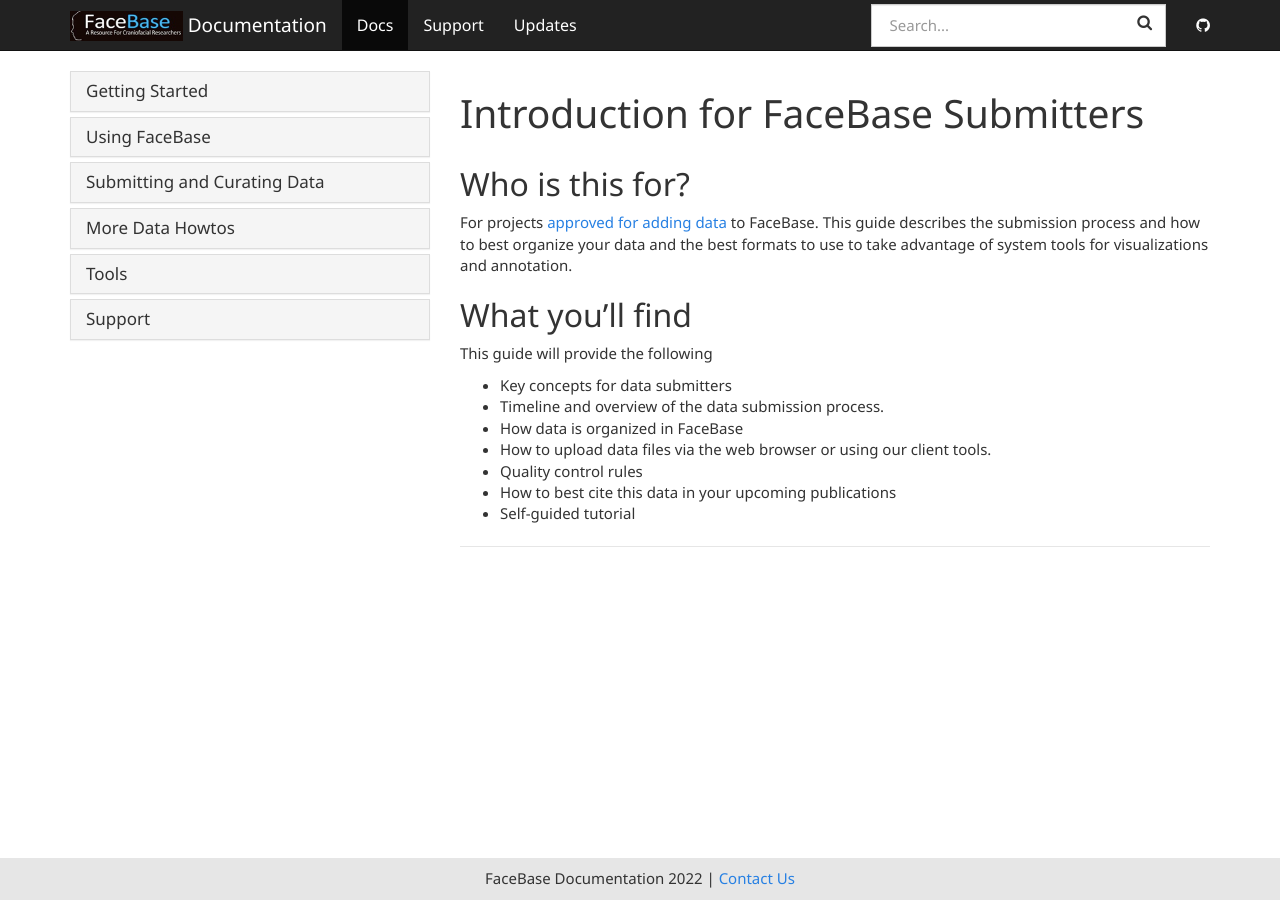
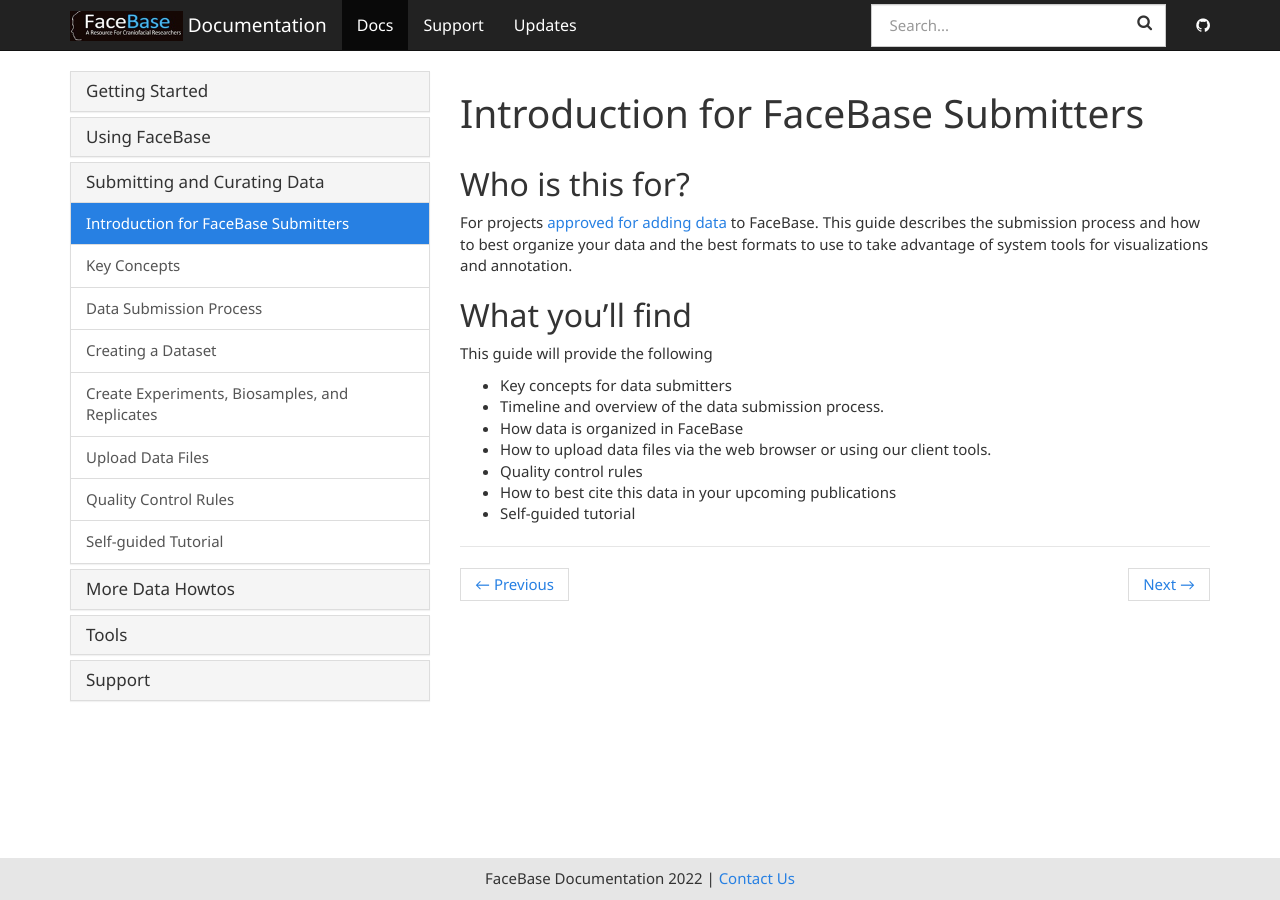
Before and after one commit to informatics-isi-edu/facebase-docs, a Jekyll site: the page built from docs/_docs/submitting/submitter-introduction.md, in a window 1280 px wide. Built offline with Jekyll 4.4.1, drawn with Linux system fonts in a browser that asks for light colours.

Commit message:
adding new page to index

```diff
--- a/docs/_data/docs.yml
+++ b/docs/_data/docs.yml
@@ -17,6 +17,7 @@
 
 - title: Submitting and Curating Data
   docs:
+  - submitter-introduction
   - Data-Submission-Key-Concepts
   - Data-Submission-Process
   - Create-a-Dataset
```
